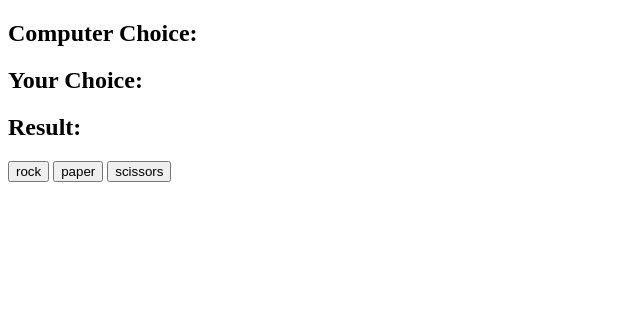
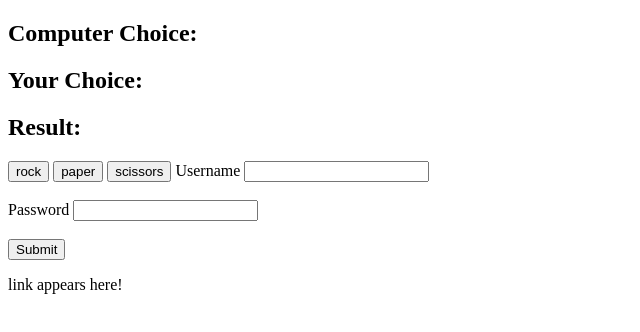
Before and after one commit to Ceejayoor/mygameyoor, a plain HTML site: page index.html in a window 1280 px wide. Shown: the whole page, without its empty margins (0-640 px from the left). Drawn offline with Linux system fonts and the light colour scheme.

Commit message:
Update index.html

```diff
--- a/index.html
+++ b/index.html
@@ -15,6 +15,16 @@
   <button class="btn" id="rock">rock</button>
   <button class="btn" id="paper">paper</button>
   <button class="btn" id="scissors">scissors</button>
+
+    <label >Username</label>
+    <input type="text" id="username">
+    <br><br>
+    <label id="password">Password</label>
+    <input type="text">
+    <br><br>
+    <button id="submit">Submit</button>
+    <p id="paragraph">link appears here!</p>
+
   <script src="script.js" type="text/javascript"></script>
 </body>
 </html>
```
